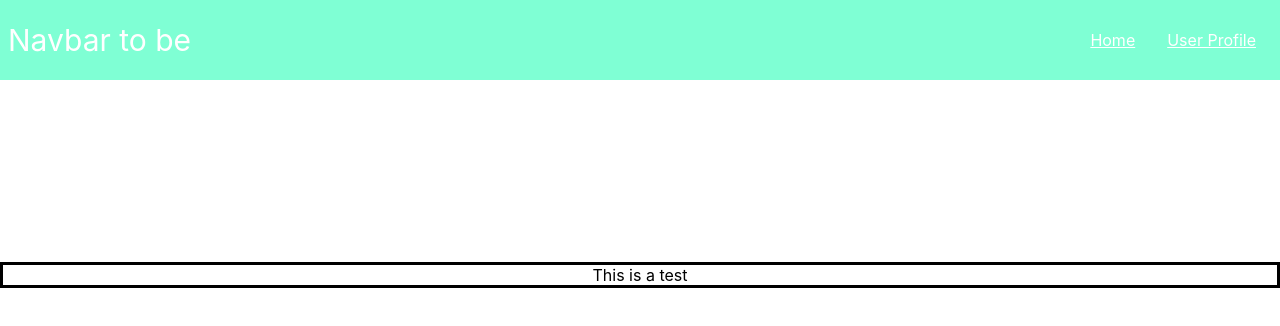
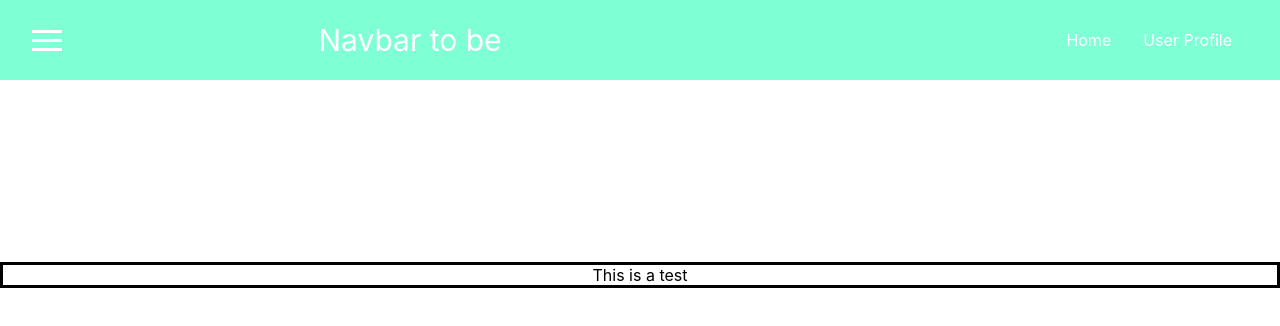
Before and after one commit to devcaceres1/galeria, a React (Create React App) app: page / in a window 1280 px wide. Shown: the top 326 px of the page. Built offline with nearby package versions, Linux system fonts and the light colour scheme.

Commit message:
Working on toggle portion

```diff
--- /dev/null
+++ b/src/components/HamburgerMenu/Toggle.css
@@ -0,0 +1,21 @@
+.toggle-butt{
+    display: flex;
+    justify-content: space-between;
+    flex-direction: column;
+    height : 21px;
+    padding: 0;
+    width : 32px;
+    background : transparent;
+    border : none;
+    cursor: pointer;
+}
+
+.toggle-butt:focus{
+    outline: none;
+}
+
+.toggle-butt-row{
+    width: 30px;
+    height : 3px;
+    background-color: white;
+}
--- /dev/null
+++ b/src/components/HamburgerMenu/Toggle.js
@@ -0,0 +1,13 @@
+import React from 'react';
+import './Toggle.css';
+
+
+const ToggleButton = props => (
+    <button className = 'toggle-butt'>
+        <div className = 'toggle-butt-row'> </div>
+        <div className = 'toggle-butt-row'> </div>
+        <div className = 'toggle-butt-row'> </div>
+    </button>
+)
+
+export default ToggleButton;
--- a/src/components/Navbar/Navbar.css
+++ b/src/components/Navbar/Navbar.css
@@ -10,7 +10,7 @@
     display : flex;
     align-items: center;
     height: 100%;
-    padding: 0 .5rem;
+    padding: 0 2rem;
     justify-content: space-between;
 }
 
@@ -27,6 +27,7 @@ p{
 
 .multi-link a{
     color : white;
+    text-decoration: none;
 }
 
 .multi-link a:hover,
--- a/src/components/Navbar/Navbar.js
+++ b/src/components/Navbar/Navbar.js
@@ -1,10 +1,15 @@
 import React from 'react';
 import './Navbar.css';
+import '../HamburgerMenu/Toggle.js'
+import ToggleButton from '../HamburgerMenu/Toggle.js';
 
 function Navbar (props) {
     return (
         <header className = 'toolbar'>
         <nav className = 'navigator'>
+            <div>
+                <ToggleButton/>
+            </div>
             <div className = 'home-link'> <a href="./"> Navbar to be </a> </div>
             <div className = 'wrapper'> </div>
             <div className = 'multi-link'>
```
Also changed, not shown: src/components/HamburgerMenu/HamburgerMenu.js (added).
